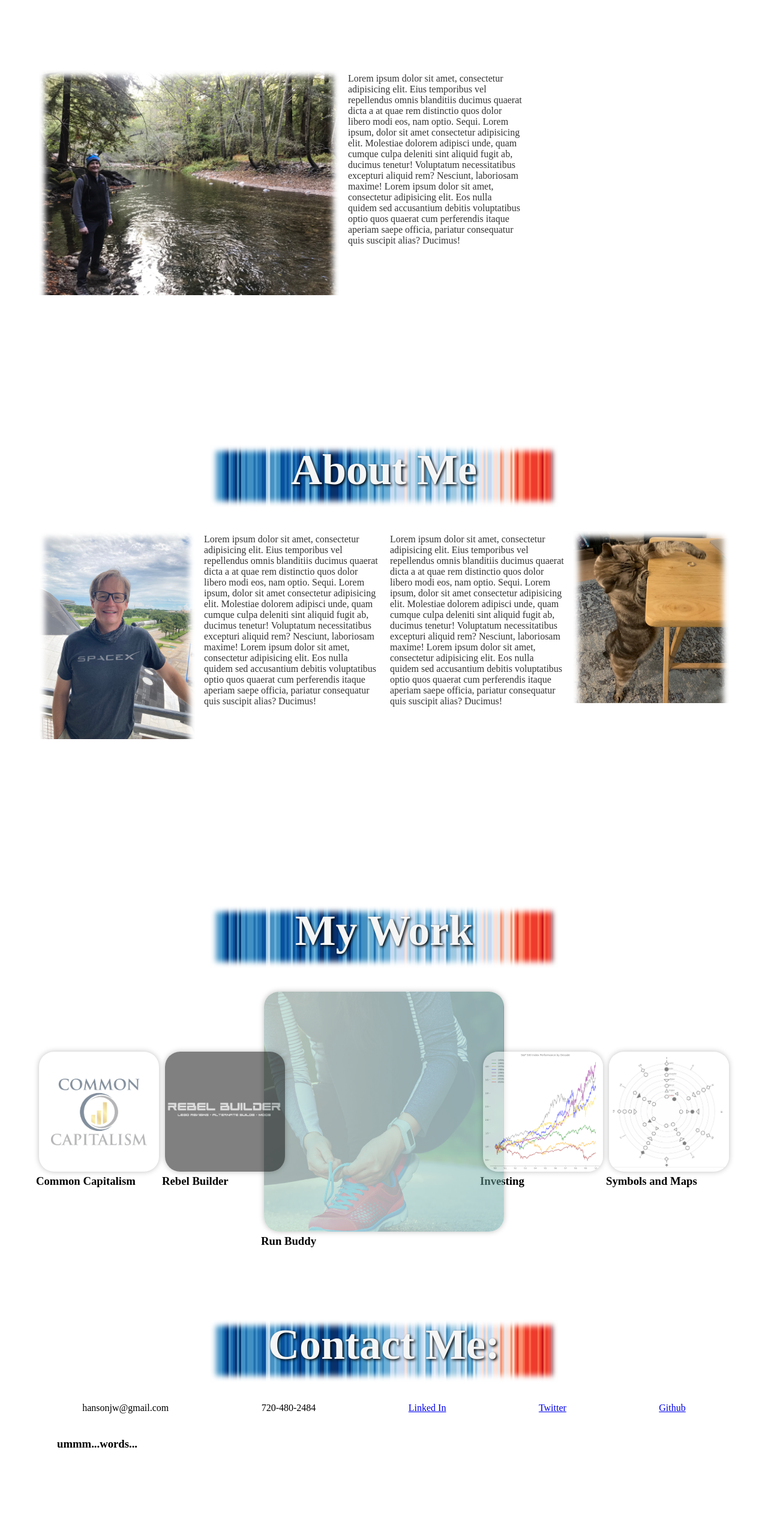
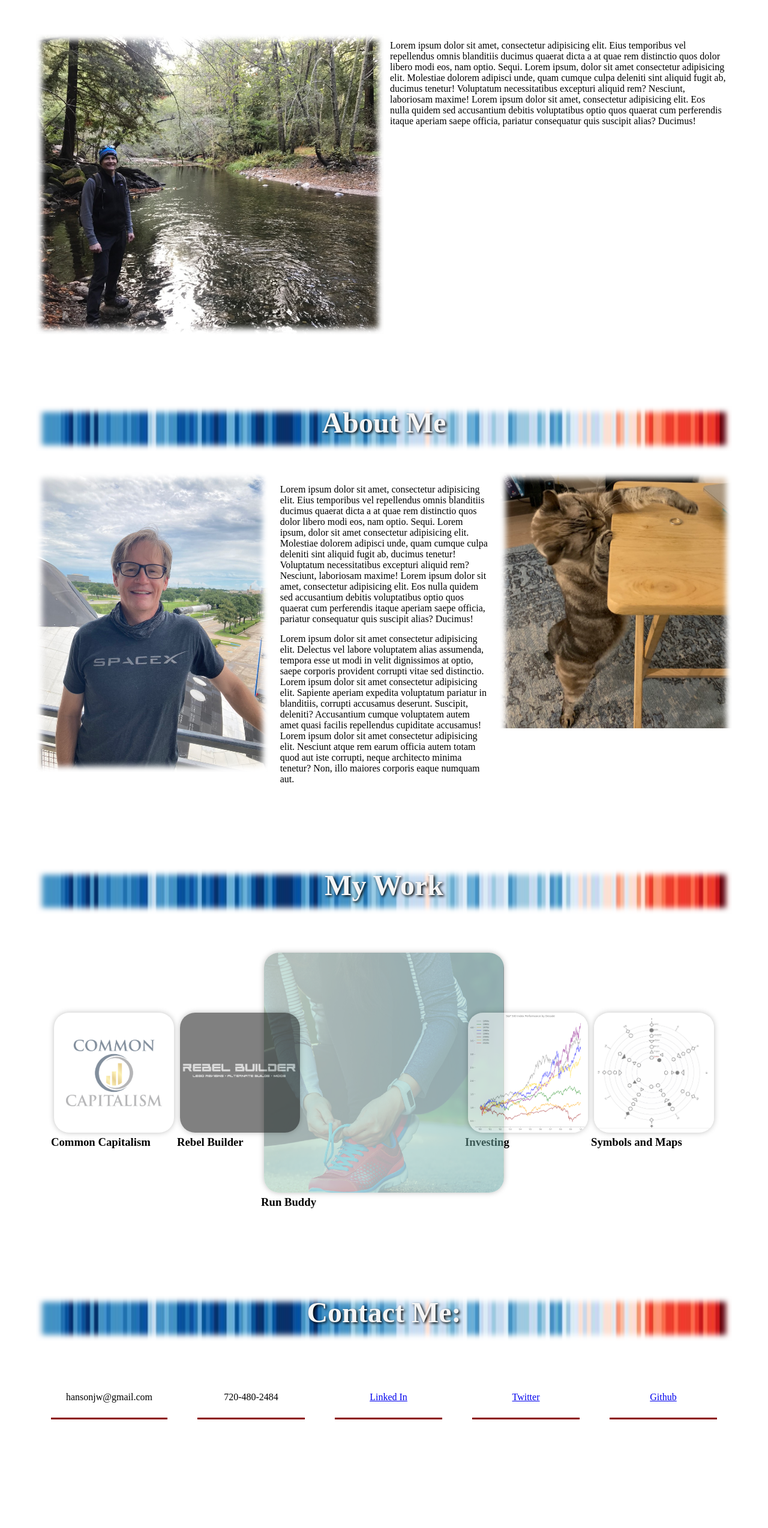
Before and after one commit to hansonjw/hansonjw.github.io, a plain HTML site: page index.html in a window 1280 px wide. Shown: the part 60-2607 px from the top of the page at 60% size. Before the commit the page ends 2578 px from the top, so only its background shows below. Drawn offline with Linux system fonts and the light colour scheme.

Commit message:
Enhance - screen size dynamics, structure for pictures and text

```diff
--- a/assets/style.css
+++ b/assets/style.css
@@ -12,7 +12,12 @@ header {
     position: sticky;
     top: 0;
     z-index: 9999;
-    background: brown;
+    background-image: url("./images/climatechange.jpeg");
+    background-size: cover;
+}
+
+.section-title h2 {
+    font-size: 100%;
 }
 
 header h1 {
@@ -61,13 +66,13 @@ footer {
 }
 
 .hero {
-    background-size: cover;
-    background-position: top;
     display: flex;
-    justify-content: content;
-    flex-wrap: wrap;
-    align-items: top;
-    background-attachment: fixed;
+}
+
+.hero-item {
+    flex: 50%;
+    padding: 10px;
+    display: inline-block;
 }
 
 body {
@@ -87,67 +92,65 @@ section {
     padding-bottom: 20px;
     text-align: center;
     margin: 0 auto 35px auto;
-    width: 50%;
+    width: 100%;
     box-shadow: 0 0 10px 10px white inset;
 }
 
-.intro{
+.intro {
     display: flex;
+}
+
+.intro-item {
+    flex: 33.33%;
+    padding: 10px;
+    display: inline-block;
+}
+
+.img-all {
+    width: 500px;
+    height: 500px;
+    margin-left: auto;
+    margin-right: auto;
+    padding: 5px;
+    box-shadow: 0 0 10px 10px white inset;
+}
+
+.img-me {
+    background-image: url("./images/me.jpeg");
+    background-size: cover;
+    box-shadow: 0 0 10px 10px white inset;
+    background-repeat: no-repeat;
 }
 
 .img-menasa {
     background-image: url("./images/menasa.jpeg");
     background-size: 100%;
-    width: 500px;
-    height: 500px;
-    margin: 5px;
-    padding: 5px;
-    box-shadow: 0 0 10px 10px white inset;
-    background-repeat: no-repeat;
-}
-
-.img-me {
-    background-image: url("./images/me.jpeg");
-    background-size: 100%;
-    width: 500px;
-    height: 500px;
-    margin: 5px;
-    padding: 5px;
-    box-shadow: 0 0 10px 10px white inset;
     background-repeat: no-repeat;
 }
 
 .img-annie {
     background-image: url("./images/Annie.jpeg");
-    background-size: contain;
-    width: 500px;
-    height: 500px;
-    margin: 5px;
-    padding: 5px;
+    background-size: 100%;
     box-shadow: 0 0 10px 10px white inset;
     background-repeat: no-repeat;
 }
 
 .me-bio p {
-    width: 300px;
-    float: left;
+    /* width: 500px; */
     margin: 5px;
     padding: 5px;
-    opacity: .8;
 }
 
 
-.mystuff {
+.mywork {
     width: 100%;
     margin: auto;
     display: flex;
     flex-wrap: wrap;
     justify-content: space-around;
+    padding: 25px 25px;
 }
 
-.mystuff article {
-
-}
 
 .tiles {
     width: 200px;
@@ -227,7 +230,7 @@ section {
 .grid-container {
     display: grid;
     grid-template-columns: 1fr 1fr 1fr 1fr 1fr 1fr;
-    grid-template-rows: 1 fr;
+    grid-template-rows: 1fr 1fr;
     align-items: center;
     justify-items: center;
     grid-template-areas:
@@ -256,8 +259,113 @@ section {
     grid-area: sm;
 }
 
+.myinfo{
+    display: flex;
+    padding-bottom: 75px;
+}
+
+.contact-item {
+    margin-left: auto;
+    margin-right: auto;
+    padding: 25px;
+    margin: 25px;
+    border-bottom: 3px solid;
+    border-bottom-color: darkred;
+    flex: 20%;
+    display: inline-block;
+    text-align: center;
+}
 
 
 
 /* Check this out for the work images / boxes */
 /* https://www.w3schools.com/css/css_image_transparency.asp */
+
+
+
+/* MEDIA QUERY FOR TABLETS AND SMALLER */
+@media screen and (max-width: 768px) {
+    .hero {
+        display: block;
+    }
+
+    .hero-item {
+        flex: 100%;
+        padding: 10px;
+        display: block;
+    }
+
+    .section-title h2 {
+        font-size: 75%;
+    }
+
+    .intro {
+        display: block;
+    }
+
+    .intro-item {
+        flex: 100%;
+        display: block;
+    }
+
+    .grid-container {
+        display: grid;
+        grid-template-columns: 1fr;
+        grid-template-rows: 1fr 1fr 1fr 1fr 1fr;
+        align-items: center;
+        justify-items: center;
+        grid-template-areas:
+            "run"
+            "cc"
+            "rb"
+            "in"
+            "sm"
+    }
+
+    .intro{
+        display: flexbox;
+    }
+
+    .tiles-big {
+        width: 200px;
+        min-height: 200px;
+        margin: 5px;
+        padding: 5px;
+        border-radius: 25px;
+        box-shadow:  0 0 10px rgba(0, 0, 0, 0.5);
+    }
+
+    .myinfo{
+        display: block;
+        padding-top: 75px;
+        padding-bottom: 75px;
+    }
+
+    .contact-item {
+        flex: 100%;
+        display: block;
+    }
+
+}
+
+  /* MEDIA QUERY FOR MOBILE PHONES AND SMALLER */
+  @media screen and (max-width: 575px) {
+    .img-all {
+        width: 150px;
+        height: 150px;
+        margin-left: auto;
+        margin-right: auto;
+        padding: 5px;
+        box-shadow: 0 0 10px 10px white inset;
+    }
+
+    section {
+        padding: 10px 0 10px 0;
+    }
+
+    .section-title h2 {
+        font-size: 50%;
+    }
+
+
+  }
--- a/index.html
+++ b/index.html
@@ -1,9 +1,10 @@
 <!DOCTYPE html>
 
 <head>
+    <meta charset="UTF-8" />
     <title>Justin's Coding Adventure</title>
     <link rel="stylesheet" href="./assets/style.css" />
-    <script type="text/javascript" src="https://platform.linkedin.com/badges/js/profile.js" async defer></script>
+    <meta name="viewport" content="width=device-width, initial-scale=1.0" />
 </head>
 
 <header>
@@ -28,46 +29,37 @@
 <body>
     <!-- HERO SECTION -->
     <section class="hero">
-        <div class="section-title">
-        </div>
-            <div class="intro">
-                <div class="img-me">
-                </div>
-                <div class="me-bio">
+
+        <div class="img-me hero-item img-all"></div>
+        <div class="mysite hero-item">
             <p>
                 Lorem ipsum dolor sit amet, consectetur adipisicing elit. Eius temporibus vel repellendus omnis blanditiis ducimus quaerat dicta a at quae rem distinctio quos dolor libero modi eos, nam optio. Sequi.
                 Lorem ipsum, dolor sit amet consectetur adipisicing elit. Molestiae dolorem adipisci unde, quam cumque culpa deleniti sint aliquid fugit ab, ducimus tenetur! Voluptatum necessitatibus excepturi aliquid rem? Nesciunt, laboriosam maxime!
                 Lorem ipsum dolor sit amet, consectetur adipisicing elit. Eos nulla quidem sed accusantium debitis voluptatibus optio quos quaerat cum perferendis itaque aperiam saepe officia, pariatur consequatur quis suscipit alias? Ducimus!
             </p>
         </div>
-            </div>
+
     </section>
-
-
 
     <section id="about-me">
         <div class="section-title">
             <h2>About Me</h2>
         </div>
         <div class="intro">
-                <div class="img-menasa">
-                </div>
-                <div class="me-bio">
+            <div class="intro-item img-menasa img-all"></div>
+            <div class="intro-item me-bio">
                 <p>
                     Lorem ipsum dolor sit amet, consectetur adipisicing elit. Eius temporibus vel repellendus omnis blanditiis ducimus quaerat dicta a at quae rem distinctio quos dolor libero modi eos, nam optio. Sequi.
                     Lorem ipsum, dolor sit amet consectetur adipisicing elit. Molestiae dolorem adipisci unde, quam cumque culpa deleniti sint aliquid fugit ab, ducimus tenetur! Voluptatum necessitatibus excepturi aliquid rem? Nesciunt, laboriosam maxime!
                     Lorem ipsum dolor sit amet, consectetur adipisicing elit. Eos nulla quidem sed accusantium debitis voluptatibus optio quos quaerat cum perferendis itaque aperiam saepe officia, pariatur consequatur quis suscipit alias? Ducimus!
                 </p>
-                </div>
-                <div class="me-bio">
                 <p>
-                        Lorem ipsum dolor sit amet, consectetur adipisicing elit. Eius temporibus vel repellendus omnis blanditiis ducimus quaerat dicta a at quae rem distinctio quos dolor libero modi eos, nam optio. Sequi.
-                        Lorem ipsum, dolor sit amet consectetur adipisicing elit. Molestiae dolorem adipisci unde, quam cumque culpa deleniti sint aliquid fugit ab, ducimus tenetur! Voluptatum necessitatibus excepturi aliquid rem? Nesciunt, laboriosam maxime!
-                        Lorem ipsum dolor sit amet, consectetur adipisicing elit. Eos nulla quidem sed accusantium debitis voluptatibus optio quos quaerat cum perferendis itaque aperiam saepe officia, pariatur consequatur quis suscipit alias? Ducimus!
+                    Lorem ipsum dolor sit amet consectetur adipisicing elit. Delectus vel labore voluptatem alias assumenda, tempora esse ut modi in velit dignissimos at optio, saepe corporis provident corrupti vitae sed distinctio.
+                    Lorem ipsum dolor sit amet consectetur adipisicing elit. Sapiente aperiam expedita voluptatum pariatur in blanditiis, corrupti accusamus deserunt. Suscipit, deleniti? Accusantium cumque voluptatem autem amet quasi facilis repellendus cupiditate accusamus!
+                    Lorem ipsum dolor sit amet consectetur adipisicing elit. Nesciunt atque rem earum officia autem totam quod aut iste corrupti, neque architecto minima tenetur? Non, illo maiores corporis eaque numquam aut.
                 </p>
             </div>
-                <div class="img-annie">
-                </div>
+            <div class="intro-item img-annie img-all"></div>
         </div>
     </section>
 
@@ -78,7 +70,7 @@
                 My Work
             </h2>
         </div>
-        <div class="mystuff grid-container">
+        <div class="mywork grid-container">
             <div id="grid-run">
                 <a href="https://hansonjw.github.io/run-buddy/" target="_blank"><div class="tiles-big img-run"></div></a>
                 <h3>Run Buddy</h3>
@@ -108,28 +100,28 @@
                 Contact Me:
             </h2>
         </div>
-        <div class="mystuff">
-            <div>
+        <div class="myinfo">
+            <div class="contact-item">
                 hansonjw@gmail.com
             </div>
-            <div>
+            <div class="contact-item">
                 720-480-2484
             </div>
-            <div>
+            <div class="contact-item">
                 <a href="https://www.linkedin.com/in/justinhanson1/" target="_blank">Linked In</a>
             </div>
-            <div>
+            <div class="contact-item">
                 <a href="https://twitter.com/hansonjw" target="_blank">Twitter</a>
             </div>
-            <div>
+            <div class="contact-item">
                 <a href="https://github.com/hansonjw" target="_blank">Github</a>
             </div>
         </div>
-    </div>
+    </section>
 
 
     <footer>
-        <h3>ummm...words...</h3>
+        <h3>ummm...words...for the footer</h3>
     </footer>
 
 </body>
```
Lines whose indentation alone changed are shown as unchanged.
